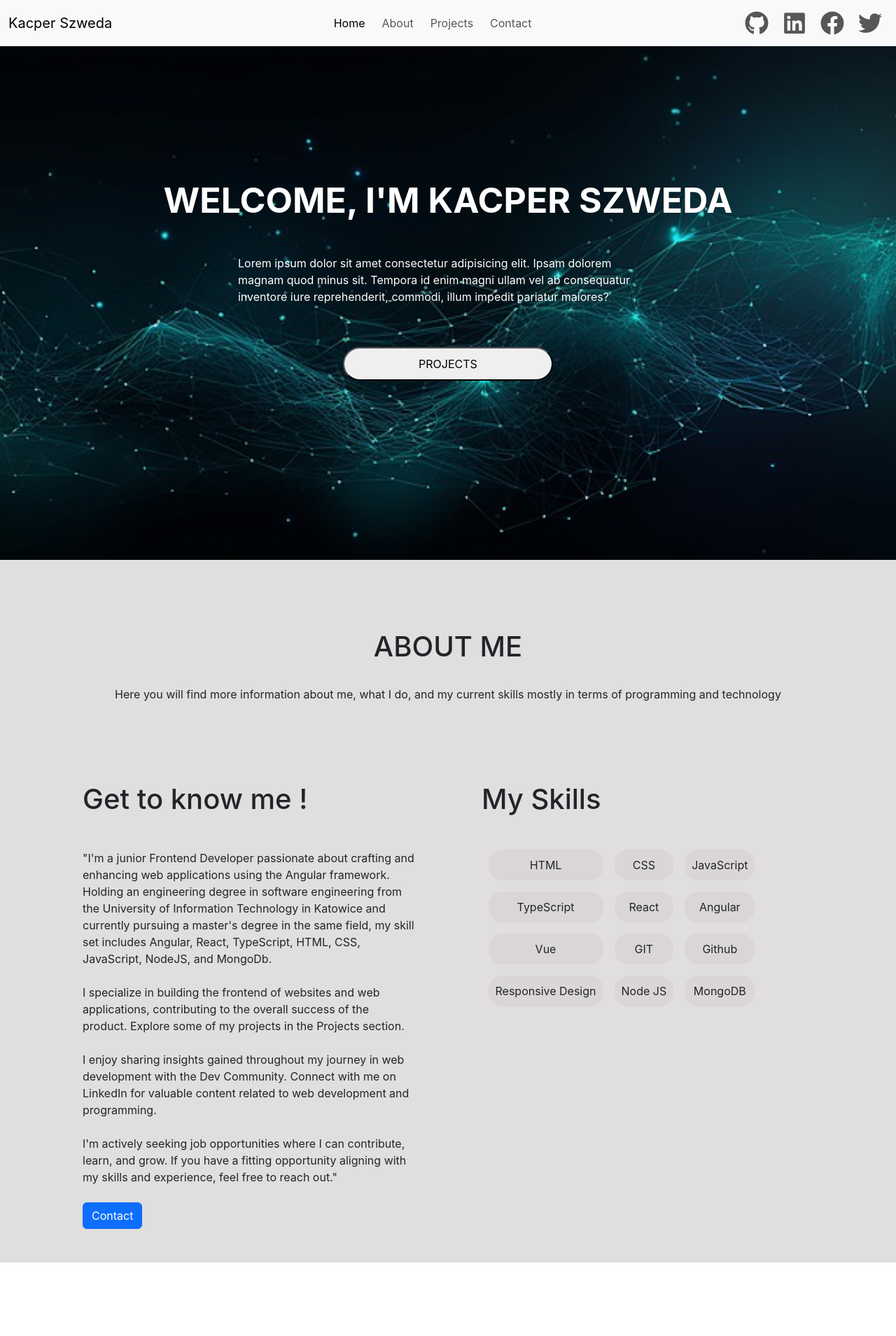
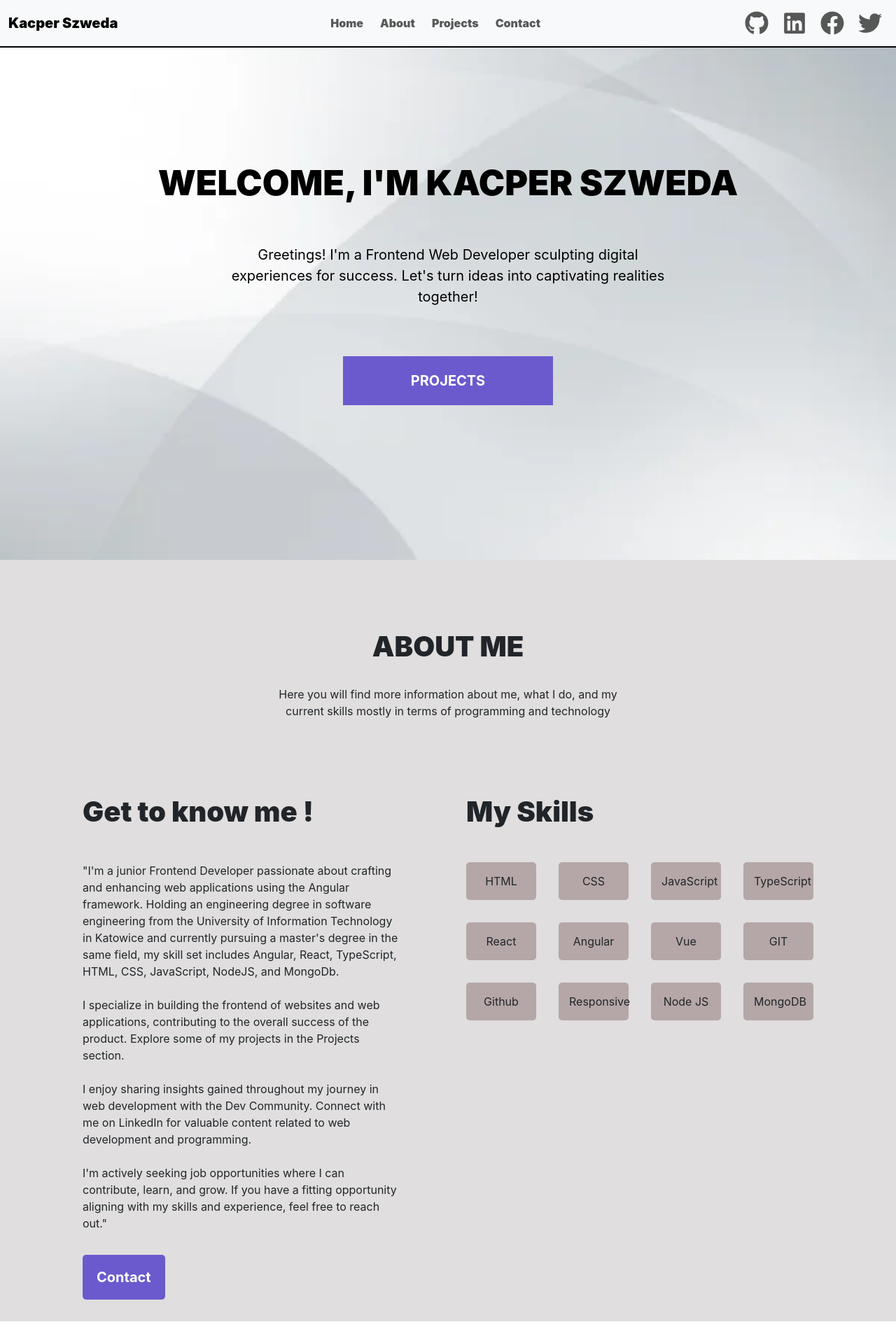
Before and after one commit to TheSKacper/kacper-szweda-portfolio, a React (Create React App) app in the folder portfolio/: page / in a window 1280 px wide. Shown: the top 1909 px of the page at 70% size. Built offline with nearby package versions, Linux system fonts and the light colour scheme.

Commit message:
update banner and about

```diff
--- a/portfolio/src/App.css
+++ b/portfolio/src/App.css
@@ -9,6 +9,23 @@
 .navbar {
   position: fixed;
   width: 100%;
+  border-bottom: 2px solid black;
+}
+
+.navbar a {
+  font-weight: 900;
+}
+
+.navbar .social {
+  cursor: pointer;
+}
+
+.navbar .social:hover {
+  color: slateblue;
+}
+
+.navbar a:hover {
+  color: slateblue;
 }
 
 /* Banner */
@@ -16,7 +33,7 @@
 .banner {
   min-height: 100vh;
   height: auto;
-  background: url("./assets/background.jpeg") no-repeat;
+  background: url("./assets/2.jpeg") no-repeat;
   background-position: center;
   background-size: cover;
   display: flex;
@@ -30,24 +47,60 @@
   max-width: 900px;
   align-items: center;
   justify-content: center;
-  color: white;
+  color: black;
 }
 
 .banner .box h1 {
   font-size: 50px;
-  font-weight: bold;
+  text-align: center;
+  font-weight: 900;
+  margin: 10px;
 }
 
 .banner span {
-  max-width: 600px;
+  max-width: 620px;
+  margin: 10px;
+  font-size: 20px;
+  text-align: center;
 }
 
-.banner button {
+.banner a {
+  text-align: center;
+  text-decoration: none;
   margin-top: 60px;
   width: 300px;
   max-width: 500px;
-  padding: 10px;
-  border-radius: 30px;
+  padding: 20px;
+  border: transparent;
+  background: slateblue;
+  color: white;
+  font-size: 20px;
+  font-weight: bold;
+  transition: transform 0.2s ease-in-out;
+}
+
+.banner a:hover {
+  transform: translateY(-5px);
+}
+
+@media (max-width: 300px) {
+  .banner .box h1 {
+    font-size: 40px;
+  }
+
+  .banner a {
+    text-align: center;
+    text-decoration: none;
+    margin-top: 60px;
+    width: 200px;
+    max-width: 500px;
+    padding: 20px;
+    border: transparent;
+    background: slateblue;
+    color: white;
+    font-size: 20px;
+    font-weight: bold;
+  }
 }
 
 /* About */
@@ -60,14 +113,23 @@
 .about .top {
   display: flex;
   flex-direction: column;
+  align-items: center;
 }
 
 .about .title {
   margin-top: 100px;
 }
 
-.about .row
-{
+.about .title h1 {
+  font-weight: 900;
+}
+
+.about .top p {
+  max-width: 530px;
+  margin: 10px;
+}
+
+.about .row {
   margin-top: 50px;
 }
 
@@ -75,26 +137,48 @@
   align-items: center;
   justify-content: center;
   display: grid;
-  gap: 1rem;
-  grid-template-columns: auto auto auto;
+  gap: 2rem;
+  grid-template-columns: repeat(auto-fill, minmax(100px, 1fr)); /* Użyj auto-fill, aby wypełnić dostępne miejsce */
+  max-width: 600px;
+}
+
+.about .skill {
+  background-color: rgb(181, 167, 167);
+  border-radius: 5px;
+  padding: 15px;
   max-width: 400px;
 }
 
-.about .skill {
-  background-color: rgb(218, 214, 214);
-  border-radius: 20px;
-  padding: 10px;
+.about .button {
+  text-align: left;
+  margin-top: 50px;
+}
+
+.about .button a {
+  text-align: center;
+  text-decoration: none;
+  margin-top: 60px;
+  border-radius: 5px;
+  width: 200px;
+  max-width: 500px;
+  padding: 20px;
+  border: transparent;
+  background: slateblue;
+  color: white;
+  font-size: 20px;
+  font-weight: bold;
+}
+
+.about .button:hover a {
+  transform: translateY(-5px);
 }
 
 .col h1 {
   text-align: left;
+  font-weight: 900;
 }
 
 .col p {
-  text-align: left;
-}
-
-.about .button {
   text-align: left;
 }
 
@@ -169,7 +253,7 @@
   flex-direction: column;
   align-items: center;
   justify-content: center;
-  margin-top: 80px;
+  margin-top: 40px;
   background-color: white;
   min-width: 100px;
   padding: 50px;
--- a/portfolio/src/components/About.jsx
+++ b/portfolio/src/components/About.jsx
@@ -34,25 +34,25 @@ const About = () => {
               learn, and grow. If you have a fitting opportunity aligning with
               my skills and experience, feel free to reach out."
             </p>
-            <div className="button mt-4">
-              <button className="btn btn-primary">Contact</button>
+            <div className="button">
+              <a href="#contact">Contact</a>
             </div>
           </div>
           <div className="col p-5">
             <h1>My Skills</h1>
             <div className="skills mt-5">
-              <div className="skill html">HTML</div>
-              <div className="skill css">CSS</div>
-              <div className="skill js">JavaScript</div>
-              <div className="skill ts">TypeScript</div>
-              <div className="skill react">React</div>
-              <div className="skill angular">Angular</div>
-              <div className="skill vue">Vue</div>
-              <div className="skill git">GIT</div>
-              <div className="skill github">Github</div>
-              <div className="skill rd">Responsive Design</div>
-              <div className="skill node">Node JS</div>
-              <div className="skill md">MongoDB</div>
+              <div className="skill">HTML</div>
+              <div className="skill">CSS</div>
+              <div className="skill">JavaScript</div>
+              <div className="skill">TypeScript</div>
+              <div className="skill">React</div>
+              <div className="skill">Angular</div>
+              <div className="skill">Vue</div>
+              <div className="skill">GIT</div>
+              <div className="skill">Github</div>
+              <div className="skill">Responsive</div>
+              <div className="skill">Node JS</div>
+              <div className="skill">MongoDB</div>
             </div>
           </div>
         </div>
--- a/portfolio/src/components/Banner.jsx
+++ b/portfolio/src/components/Banner.jsx
@@ -6,11 +6,10 @@ const Banner = () => {
       <div className="box">
         <h1 className="mb-5">WELCOME, I'M KACPER SZWEDA</h1>
         <span>
-          Lorem ipsum dolor sit amet consectetur adipisicing elit. Ipsam dolorem
-          magnam quod minus sit. Tempora id enim magni ullam vel ab consequatur
-          inventore iure reprehenderit, commodi, illum impedit pariatur maiores?
+          Greetings! I'm a Frontend Web Developer sculpting digital experiences
+          for success. Let's turn ideas into captivating realities together!
         </span>
-        <button className="">PROJECTS</button>
+        <a href="#projects" >PROJECTS</a>
       </div>
     </section>
   );
--- a/portfolio/src/components/Contact.jsx
+++ b/portfolio/src/components/Contact.jsx
@@ -9,10 +9,8 @@ const Contact = () => {
             <h1>Contact</h1>
           </div>
           <p className="mt-4">
-            Lorem ipsum, dolor sit amet consectetur adipisicing elit. Quibusdam,
-            voluptatibus quaerat aperiam excepturi, est ea cumque alias
-            consequuntur soluta quas veritatis tempore et voluptate? Suscipit,
-            enim? Minima expedita fugiat corrupti.
+            Feel free to Contact me by submitting the form below and I will get
+            back to you as soon as possible
           </p>
         </div>
       </div>
--- a/portfolio/src/components/NavBar.jsx
+++ b/portfolio/src/components/NavBar.jsx
@@ -2,7 +2,6 @@ import React, { useEffect, useState } from "react";
 import { FaGithub, FaLinkedin, FaFacebook, FaTwitter } from "react-icons/fa";
 
 const NavBar = () => {
-  const [activeLink, setActiveLink] = useState("home");
   const [scolled, setScrolled] = useState(false);
 
   useEffect(() => {
@@ -39,63 +38,38 @@ const NavBar = () => {
           <div className="collapse navbar-collapse" id="navbarNav">
             <ul className="navbar-nav ms-auto d-flex align-items-center">
               <li className="nav-item ms-2">
-                <a
-                  className={
-                    activeLink === "home" ? "nav-link active" : "nav-link"
-                  }
-                  aria-current="page"
-                  href="#home"
-                  onClick={() => setActiveLink("home")}
-                >
+                <a className="nav-link" aria-current="page" href="#home">
                   Home
                 </a>
               </li>
               <li className="nav-item ms-2">
-                <a
-                  className={
-                    activeLink === "about" ? "nav-link active" : "nav-link"
-                  }
-                  href="#about"
-                  onClick={() => setActiveLink("about")}
-                >
+                <a className={"nav-link"} href="#about">
                   About
                 </a>
               </li>
               <li className="nav-item ms-2">
-                <a
-                  className={
-                    activeLink === "projects" ? "nav-link active" : "nav-link"
-                  }
-                  href="#projects"
-                  onClick={() => setActiveLink("projects")}
-                >
+                <a className={"nav-link"} href="#projects">
                   Projects
                 </a>
               </li>
               <li className="nav-item ms-2">
-                <a
-                  className={
-                    activeLink === "contact" ? "nav-link active" : "nav-link"
-                  }
-                  href="#contact"
-                  onClick={() => setActiveLink("contact")}
-                >
+                <a className={"nav-link"} href="#contact">
                   Contact
                 </a>
               </li>
             </ul>
             <ul className="navbar-nav ms-auto d-flex align-items-center">
               <li className="nav-item ms-1">
-                <FaGithub href="" className="nav-link" size={50} />
+                <FaGithub href="" className="nav-link social" size={50} />
               </li>
               <li className="nav-item ms-1">
-                <FaLinkedin href="" className="nav-link" size={50} />
+                <FaLinkedin href="" className="nav-link social" size={50} />
               </li>
               <li className="nav-item ms-1">
-                <FaFacebook href="" className="nav-link" size={50} />
+                <FaFacebook href="" className="nav-link social" size={50} />
               </li>
               <li className="nav-item ms-1">
-                <FaTwitter href="" className="nav-link" size={50} />
+                <FaTwitter href="" className="nav-link social" size={50} />
               </li>
             </ul>
           </div>
```
Also changed, not shown: portfolio/src/assets/2.jpeg (added).
